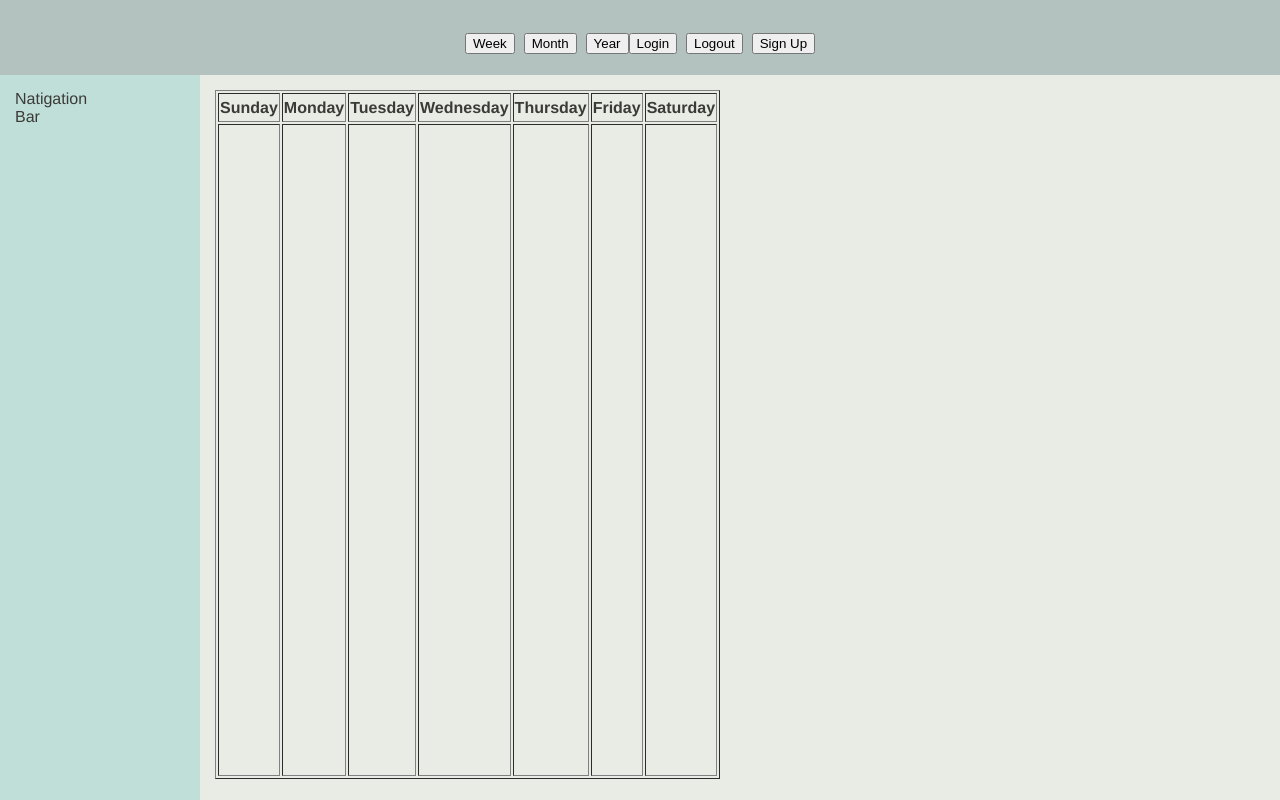
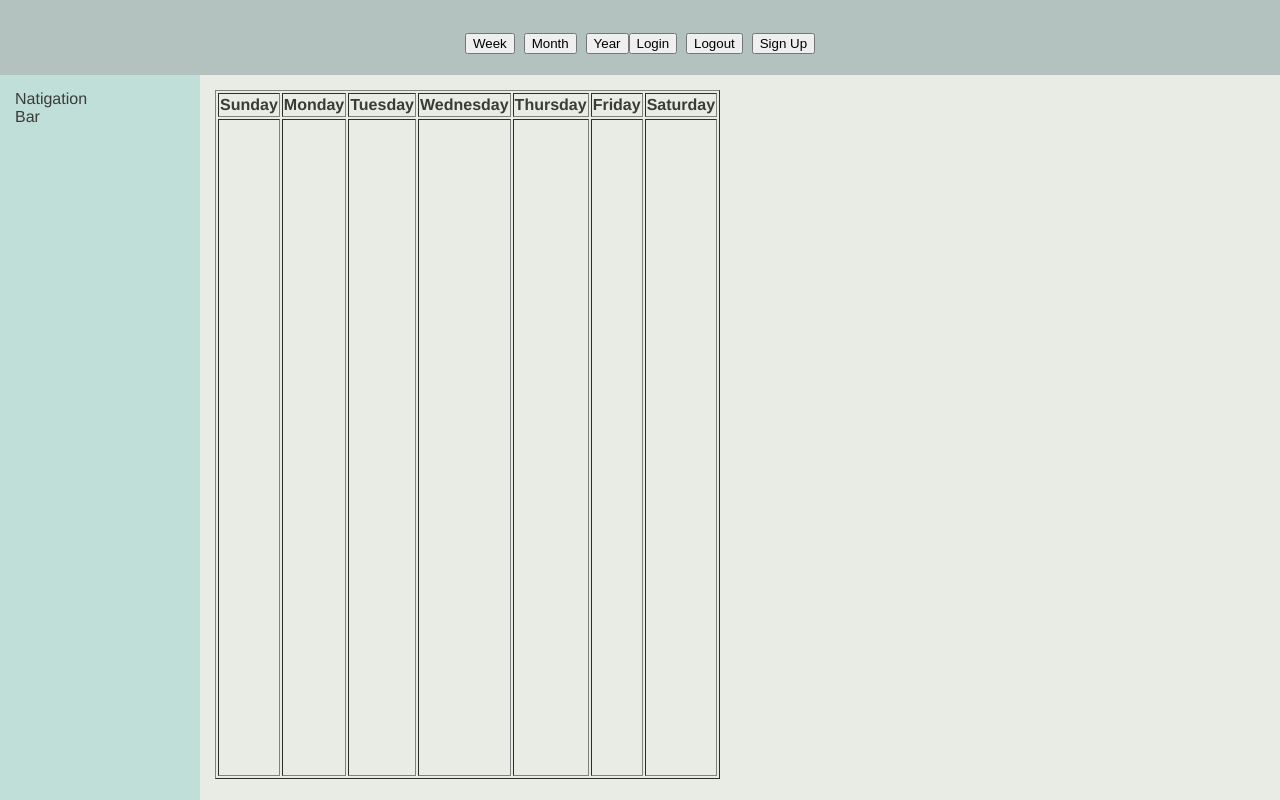
Before and after one commit to devinkuokka/Calendar, a PHP site: page /calCDW.php in a window 1280 px wide. Run offline with PHP 8.4, Linux system fonts and the light colour scheme; lists and menus that the app fills with data are empty.

Commit message:
no message

```diff
--- a/calStyleSheet.css
+++ b/calStyleSheet.css
@@ -123,13 +123,17 @@ table{
     width: 100%;
 }
 
-.weekday {
+th {
     text-align: center;
-    height: 25px;
+    height: 20px;
+}
+
+tr {
+    text-align: left;
     width: calc(100%/7);
 }
 
-#monthly.week {
+#tr {
     height:calc(100%/6);
     width: calc(100%/7);
 }
```
